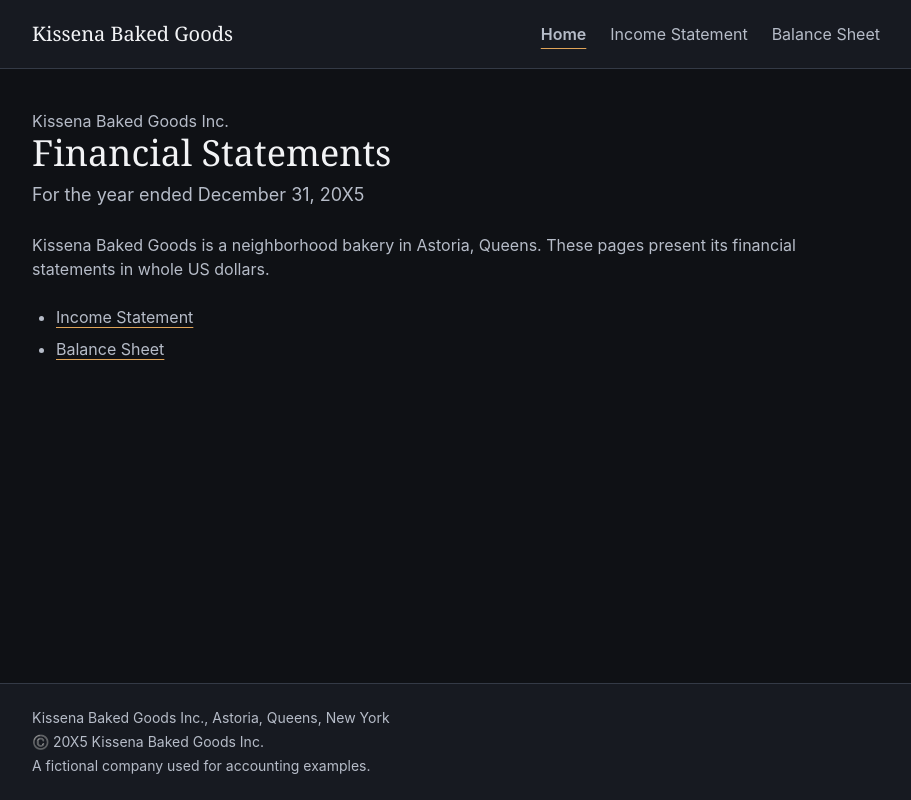
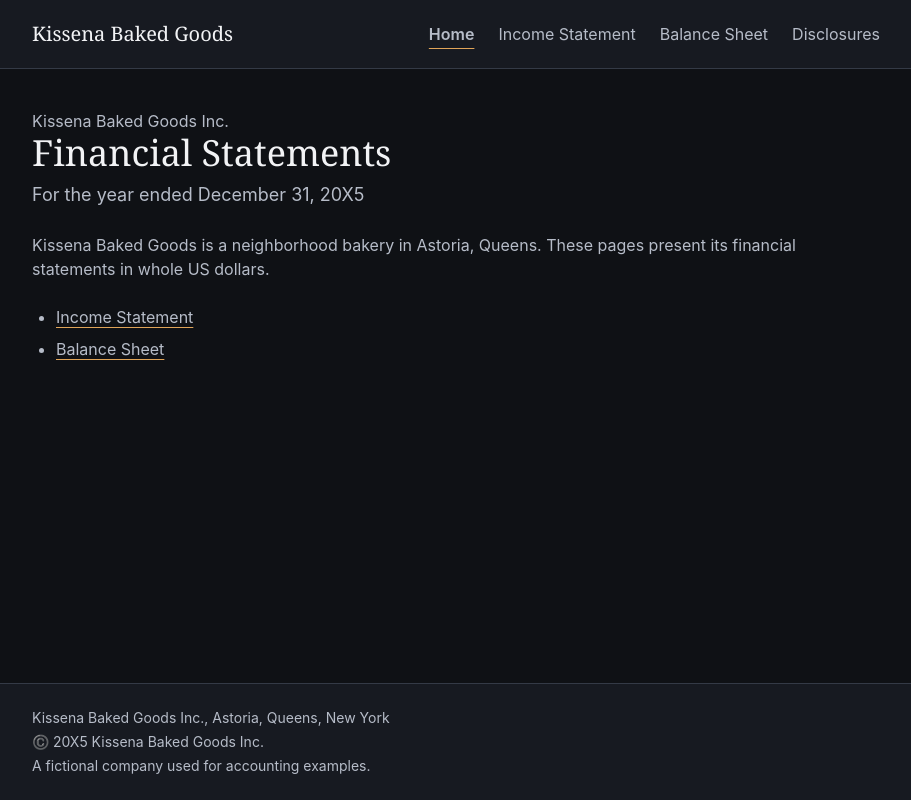
Before and after one commit to Eshah93/2026-fall-343, a React (Vite) app: page / in a window 1280 px wide. Shown: the whole page, without its empty margins (184-1095 px from the left). Built offline with nearby package versions, Linux system fonts and the light colour scheme.

Commit message:
add-disclosures-menu-link

```diff
--- a/src/routes/__root.tsx
+++ b/src/routes/__root.tsx
@@ -40,6 +40,7 @@ function RootLayout() {
               >
                 Balance Sheet
               </Link>
+            <Link to="/disclosures" className="text-ink-soft hover:text-ink" activeProps={{ className: "font-semibold underline decoration-brand underline-offset-8" }} activeOptions={{ exact: true }}>Disclosures</Link>
             </nav>
           </div>
         </header>
```
